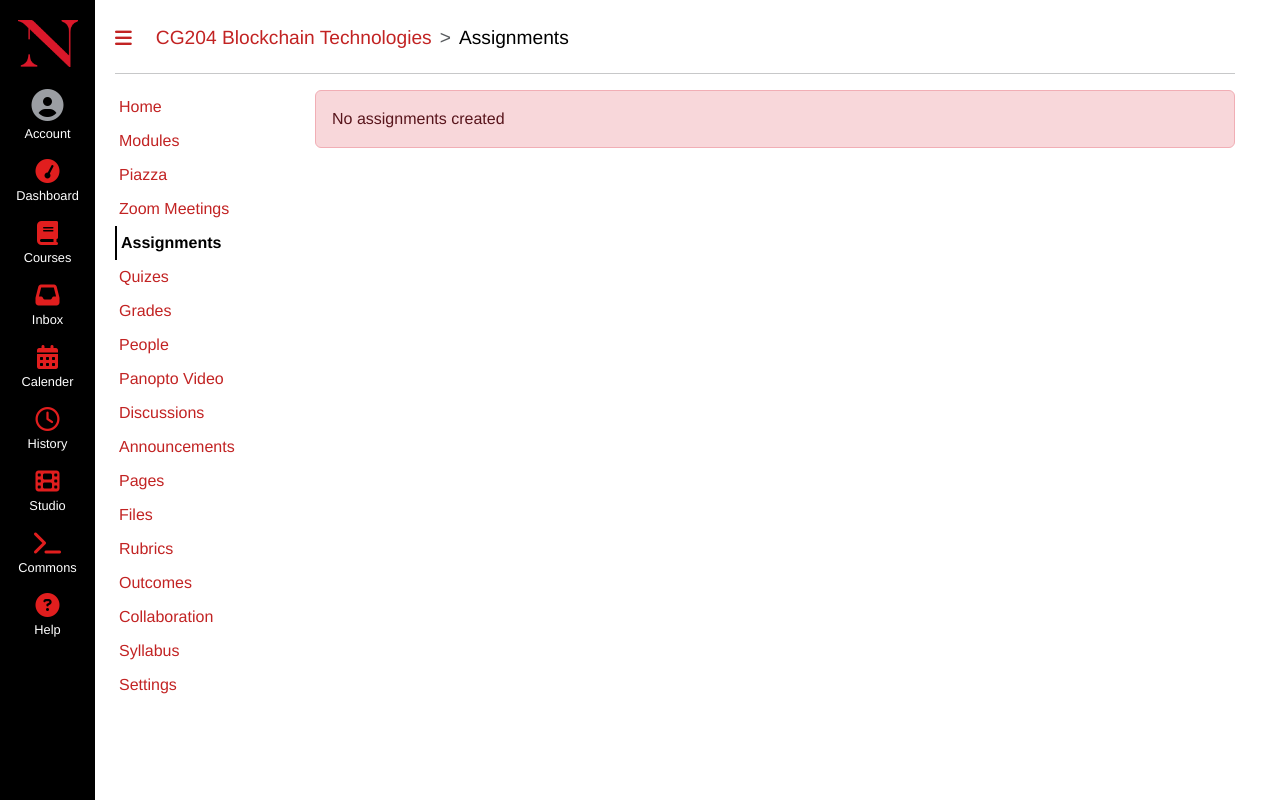
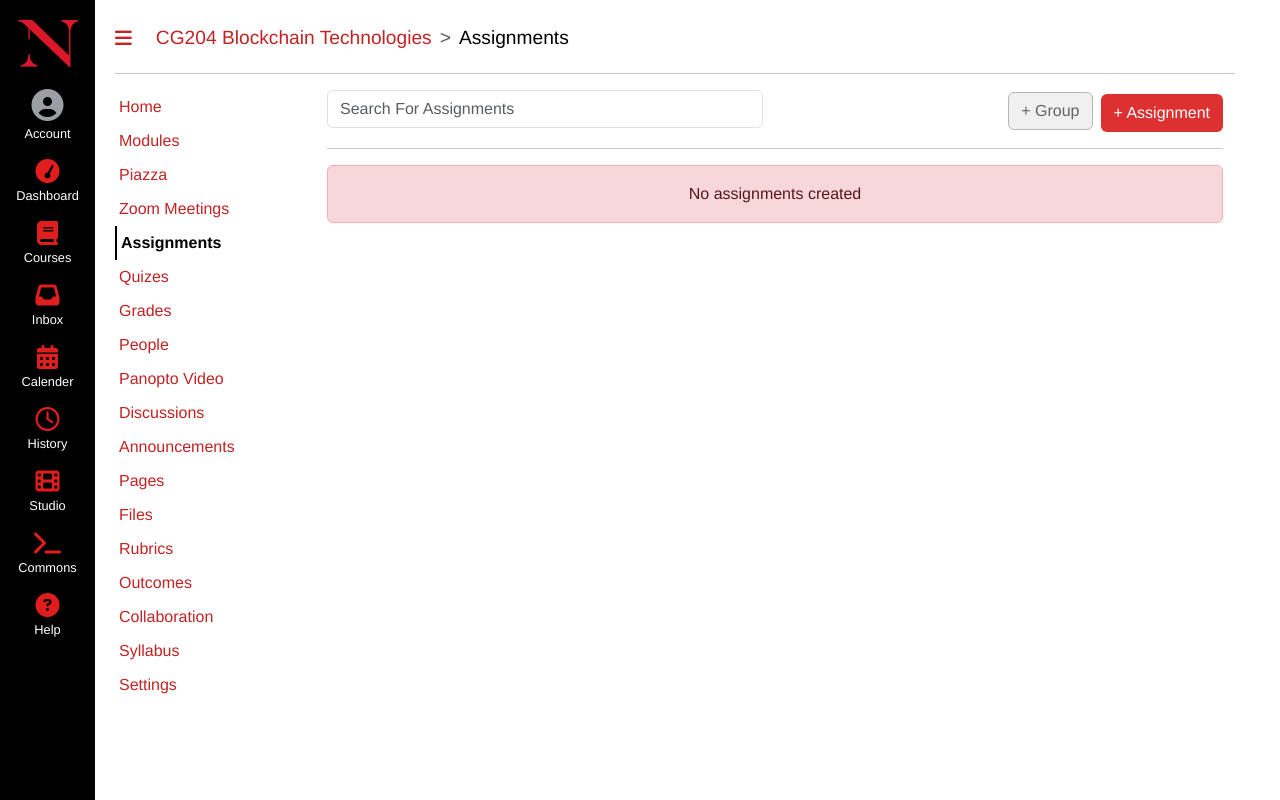
Before and after one commit to tanmay-kapoor/kanbas-react-web-app, a React (Create React App) app: page /kanbas/courses/CG204/assignments in a window 1280 px wide. Built offline with nearby package versions, Linux system fonts and the light colour scheme.

Commit message:
refactor no assignments created

```diff
--- a/src/Kanbas/courses/assignments/index.js
+++ b/src/Kanbas/courses/assignments/index.js
@@ -25,14 +25,7 @@ function Assignments() {
         a.course !== courseId ? dispatch(deleteAssignment(a._id)) : a
     );
 
-    return assignments.length === 0 ? (
-        <div
-            className="col width-100 alert alert-danger height-100"
-            role="alert"
-        >
-            No assignments created
-        </div>
-    ) : (
+    return (
         <div class="col width-100">
             <div class="row">
                 <div class="col">
@@ -62,6 +55,14 @@ function Assignments() {
 
             <hr class="mt-3" />
 
+            {assignments.length === 0 ? (
+                <div
+                    className="center-align col width-100 alert alert-danger"
+                    role="alert"
+                >
+                    No assignments created
+                </div>
+            ) : (
                 <ul class="list-group assignments">
                     <li class="list-group-item list-group-item-secondary">
                         Assignments
@@ -69,8 +70,13 @@ function Assignments() {
                             class="fa fa-ellipsis-v float-end ms-4 color-gray"
                             aria-hidden="true"
                         ></i>
-                    <i class="fa fa-plus float-end ms-3" aria-hidden="true"></i>
-                    <label class="custom-label float-end">40% of Total</label>
+                        <i
+                            class="fa fa-plus float-end ms-3"
+                            aria-hidden="true"
+                        ></i>
+                        <label class="custom-label float-end">
+                            40% of Total
+                        </label>
                     </li>
 
                     {assignments.map((assignment) => {
@@ -84,14 +90,16 @@ function Assignments() {
                                             to={assignment._id}
                                             element={<AssignmentEditor />}
                                             onClick={() => {
-                                            dispatch(setAssignment(assignment));
+                                                dispatch(
+                                                    setAssignment(assignment)
+                                                );
                                             }}
                                         >
                                             {assignment.title}
                                         </Link>
                                         <p>
-                                        <strong>Due</strong> Sep 18 at 11:59pm |
-                                        -/100 pts
+                                            <strong>Due</strong> Sep 18 at
+                                            11:59pm | -/100 pts
                                         </p>
                                     </div>
                                     <i
@@ -117,6 +125,7 @@ function Assignments() {
                         );
                     })}
                 </ul>
+            )}
         </div>
     );
 }
```
Lines whose indentation alone changed are shown as unchanged.
